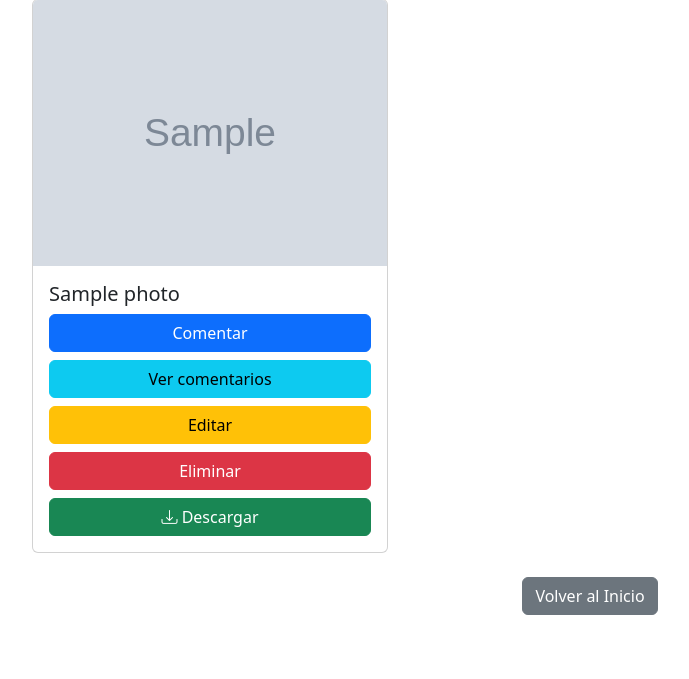
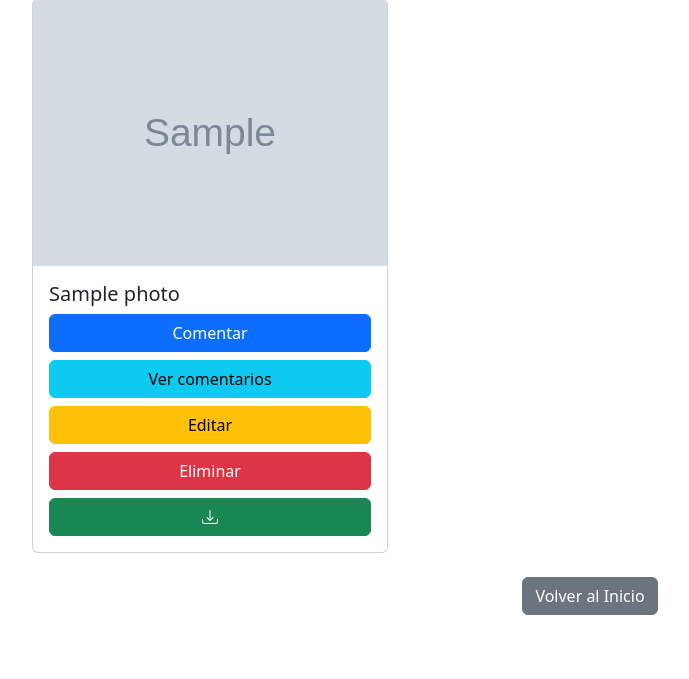
Before and after one commit to Daly2025/puskas, a PHP site: page /public/photos.php in a window 1280 px wide. Shown: the part 121-800 px from the top of the page, without its empty margins (50-739 px from the left). Run offline with PHP 8.4, Linux system fonts and the light colour scheme; the visitor is signed in with stand-in values (Sample User, id 1); tables that the repository leaves empty hold one stand-in row (values such as "Sample post"); grey boxes marked "Sample" are stand-in pictures.

Commit message:
modifico descarga

```diff
--- a/public/photos.php
+++ b/public/photos.php
@@ -52,7 +52,7 @@ try {
                                     <a href="view_comments.php?photo_id=<?php echo $photo['id']; ?>" class="btn btn-info">Ver comentarios</a>
                                     <a href="edit_photo.php?photo_id=<?php echo $photo['id']; ?>" class="btn btn-warning">Editar</a>
                                     <a href="delete_photo.php?photo_id=<?php echo $photo['id']; ?>" class="btn btn-danger" onclick="return confirm('¿Estás seguro de que quieres eliminar esta foto?');">Eliminar</a>
-                                     <a href="<?php echo htmlspecialchars($photo['file_path']); ?>" class="btn btn-success" download><i class="bi bi-download"></i> Descargar</a>
+                                     <a href="<?php echo htmlspecialchars($photo['file_path']); ?>" class="btn btn-success" download><i class="bi bi-download"></i></a>
                                  </div>
                             </div>
                         </div>
```
